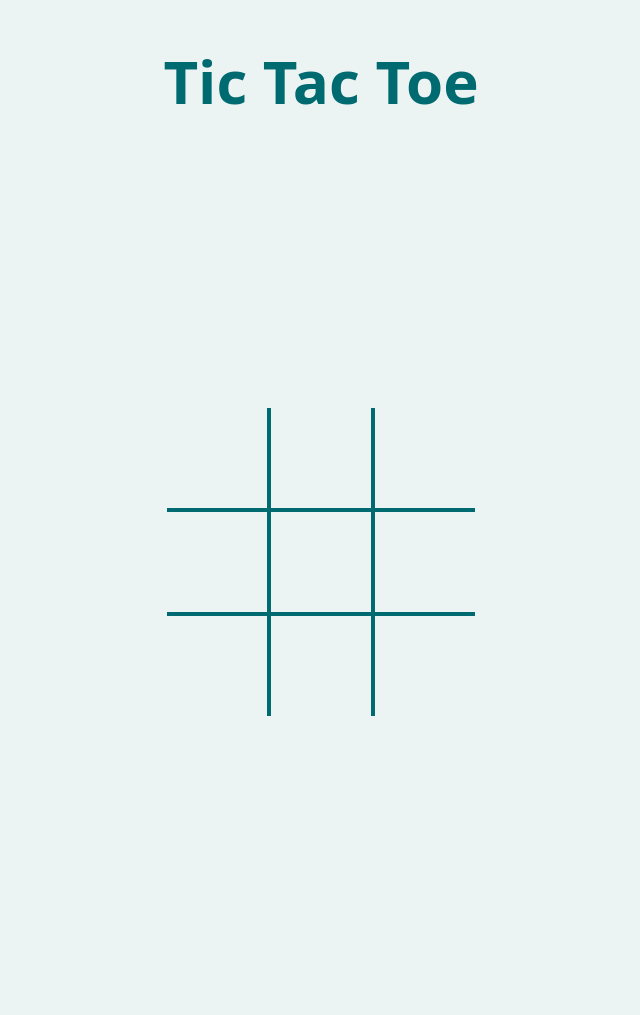
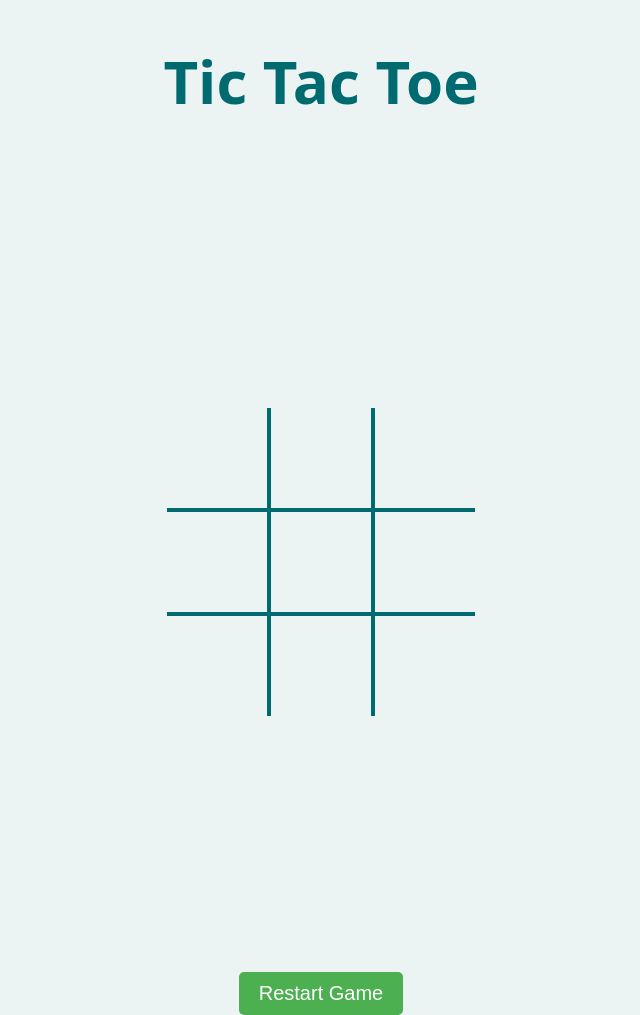
Before and after one commit to hstanekz/tic-tac-toe, a plain HTML site: page index.html in a window 1280 px wide. Shown: the whole page, without its empty margins (319-959 px from the left). Before the commit the page ends 962 px from the top, so only its background shows below. Drawn offline with Linux system fonts and the light colour scheme.

Commit message:
Add restart button with styling and functionality

```diff
--- a/index.html
+++ b/index.html
@@ -21,5 +21,7 @@
         <div class="box" id="eight"></div>
         <div class="box" id="nine"></div>
     </div>
+    <div class="winner"></div>
+    <button class="reset">Restart Game</button>
 </body>
 </html>
--- a/style.css
+++ b/style.css
@@ -20,7 +20,7 @@ header {
     align-content: center;
 }
 
-.gameBoard > * {
+.box {
     border: 2px solid #006a71;
     width: 100px;
     height: 100px;
@@ -47,3 +47,26 @@ header {
 .gameBoard .box:nth-child(7), .gameBoard .box:nth-child(8), .gameBoard .box:nth-child(9) {
     border-bottom: none;
 }
+
+  .result {
+    margin: 10px auto;
+    font-size: 30px;
+    text-align: center;
+  }
+
+  .reset {
+    display: block;
+    margin: 10px auto;
+    padding: 10px 20px;
+    font-size: 20px;
+    background-color: #4caf50;
+    color: white;
+    border: none;
+    border-radius: 5px;
+    cursor: pointer;
+    outline: none;
+  }
+
+  .reset:hover {
+    background-color: #3e8e41;
+  }
```
